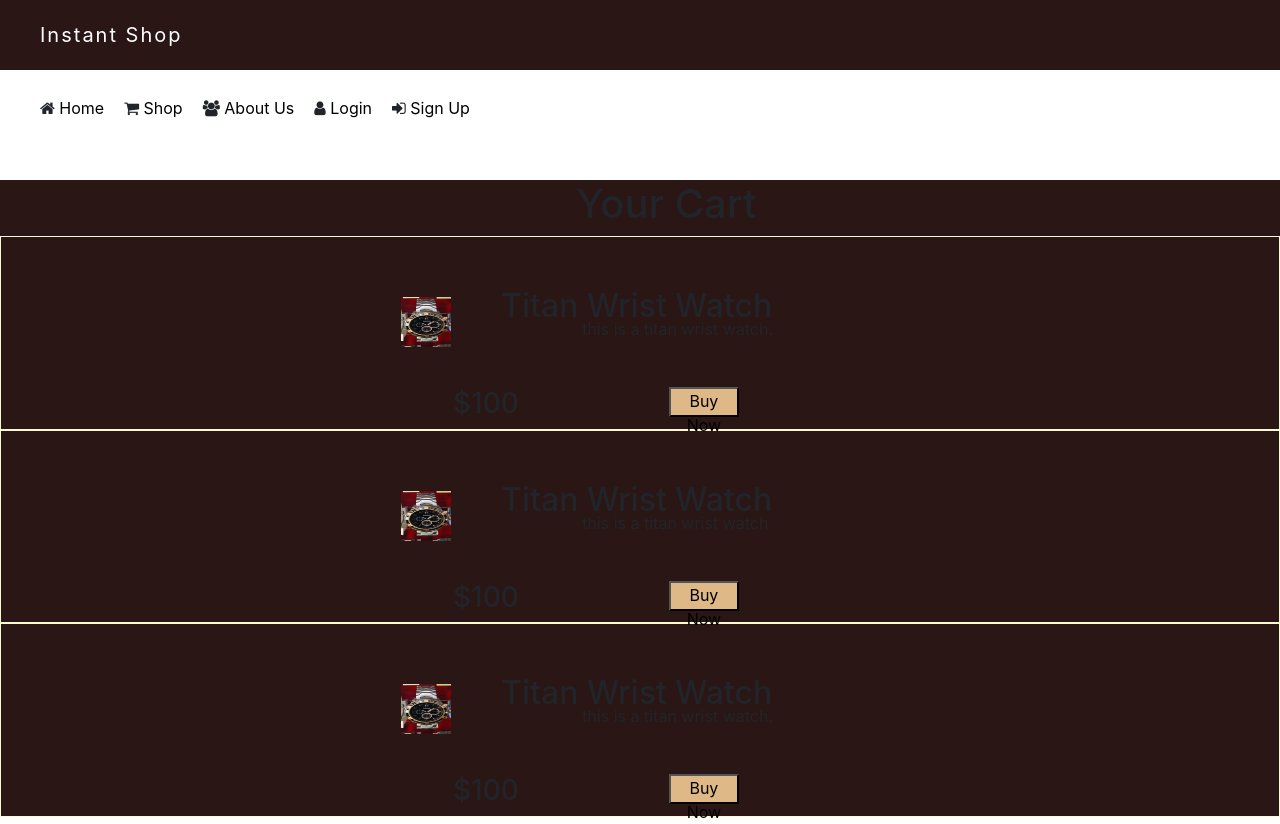
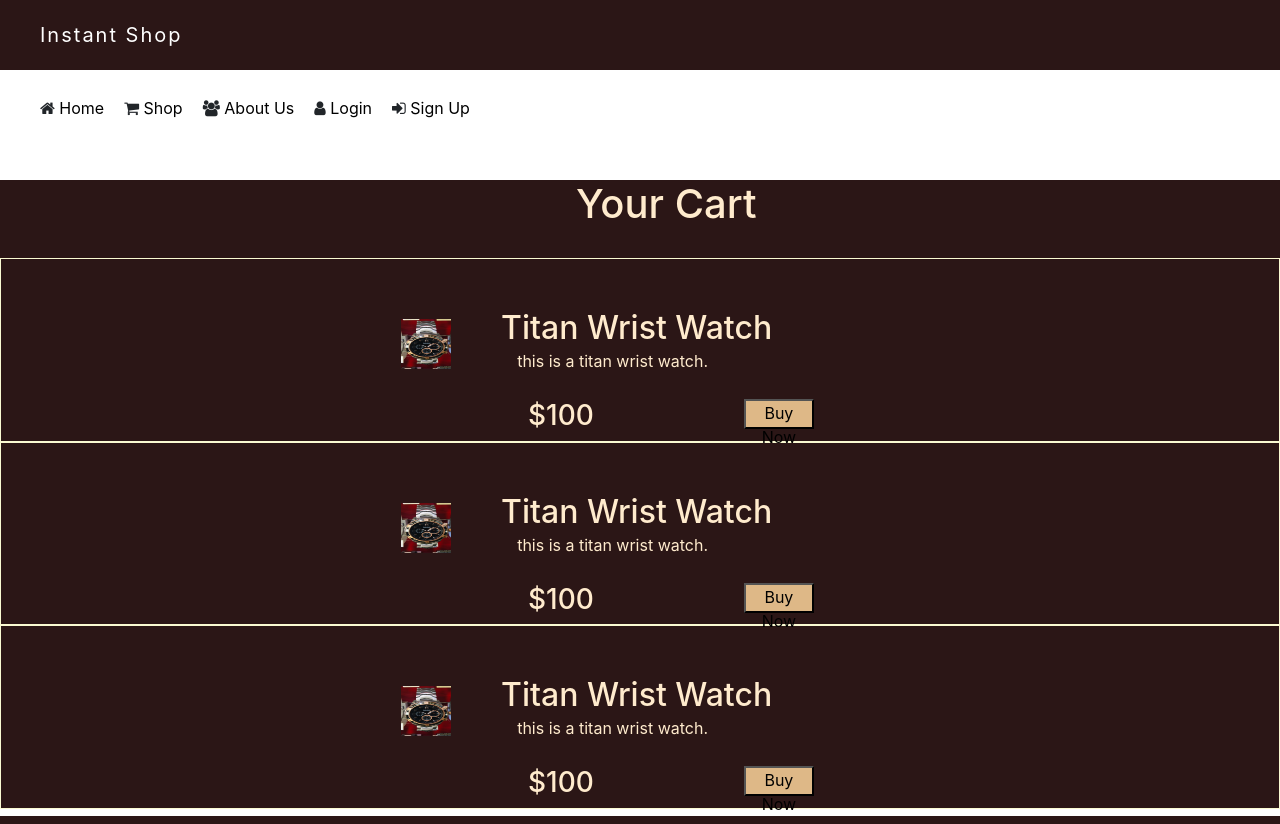
Before and after one commit to tarunraghav226/Instant-Shop-3rd-year-mini-project, a Django app: page /add-to-cart/ in a window 1280 px wide. Run offline with Django 3.2, Linux system fonts and the light colour scheme; some libraries are stand-ins or nearby versions.

Commit message:
update margin value

```diff
--- a/InstantShop/static/css/add-to-cart.css
+++ b/InstantShop/static/css/add-to-cart.css
@@ -5,6 +5,9 @@
         h1{
             margin-left: 45%;
             margin-top: 50px;
+            margin-bottom: 30px;
+
+            color: blanchedalmond;
         }
         .main{
             display: flex;
@@ -19,18 +22,24 @@
         .main h2{
             margin-left:50px;
             margin-top:50px;
+            color: blanchedalmond;
+
         }
         .main p{
-            margin-left:-190px;
-            margin-top:80px;
+            margin-left:-255px;
+            margin-top:90px;
+            color: blanchedalmond;
+
         }
         .main h3{
-            margin-left:-320px;
-            margin-top:150px;
+            margin-left:-180px;
+            margin-top:140px;
+            color: blanchedalmond;
+
         }
         .main button{
             margin-left:150px;
-            margin-top:150px;
+            margin-top:140px;
             width: 70px;
             height: 30px;
             background-color: burlywood;
```
